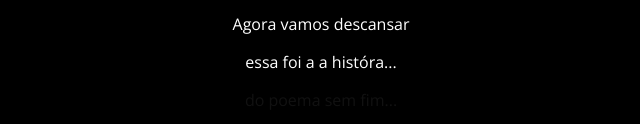
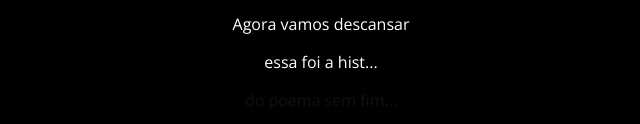
Before and after one commit to CyborgLeunardu/Poesia, a plain HTML site: page index.html in a window 1280 px wide. Shown: the part 2488-2612 px from the top of the page, 319-959 px from the left. Drawn offline with nearby package versions, Linux system fonts and the light colour scheme; a web font is replaced by a local one.

Commit message:
Correção

```diff
--- a/index.html
+++ b/index.html
@@ -78,7 +78,7 @@
         <p> As vezes tá tudo bem se cansar </p>
         <p> E deixar tudo pra lá</p>
         <p> Agora vamos descansar</p>
-        <p> essa foi a a históra... </p>
+        <p> essa foi a hist... </p>
         <p id="fim"> do poema sem fim... </p>
       </div>
   </div>
```
